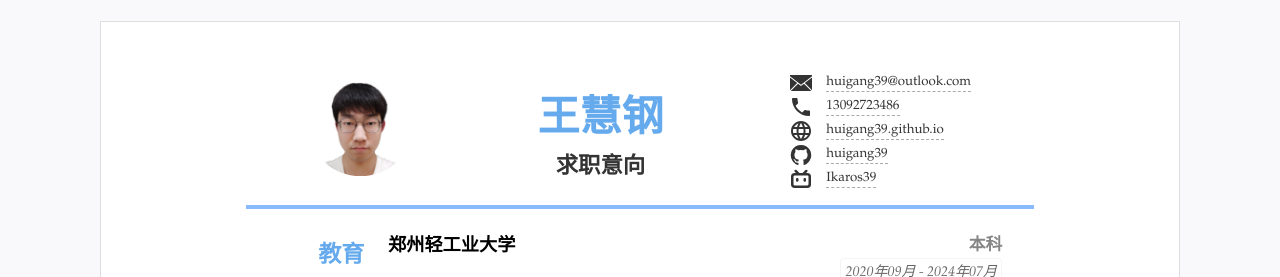
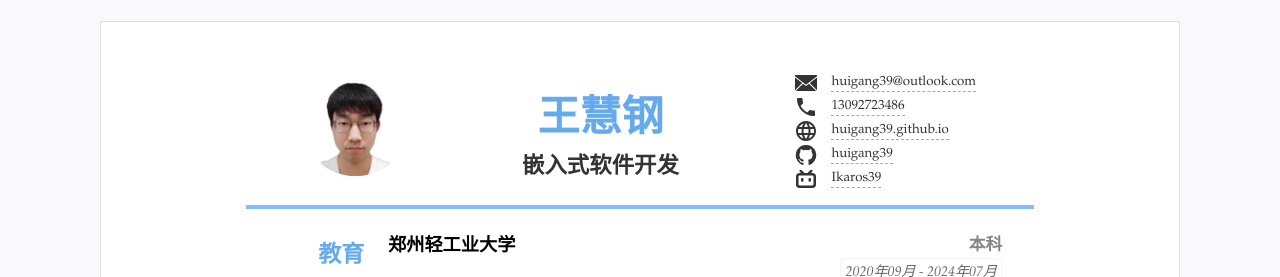
Before and after one commit to huigang39/resume, a Jekyll site: the page built from index.html, in a window 1280 px wide. Shown: the top 277 px of the page. Built offline with Jekyll 4.4.1, drawn with Linux system fonts in a browser that asks for light colours.

Commit message:
Update resume.yml

```diff
--- a/_data/resume.yml
+++ b/_data/resume.yml
@@ -4,7 +4,7 @@
 title: "简历标题"
 lang: "zh" #语言设置 zh表示中文 en 表示英语
 name: "王慧钢"
-jobtitle: "求职意向" #可空不显示
+jobtitle: "嵌入式软件开发" #可空不显示
 photo: "assets/img/photo.png" #照片可空，不显示
 
 #联系方式
```
